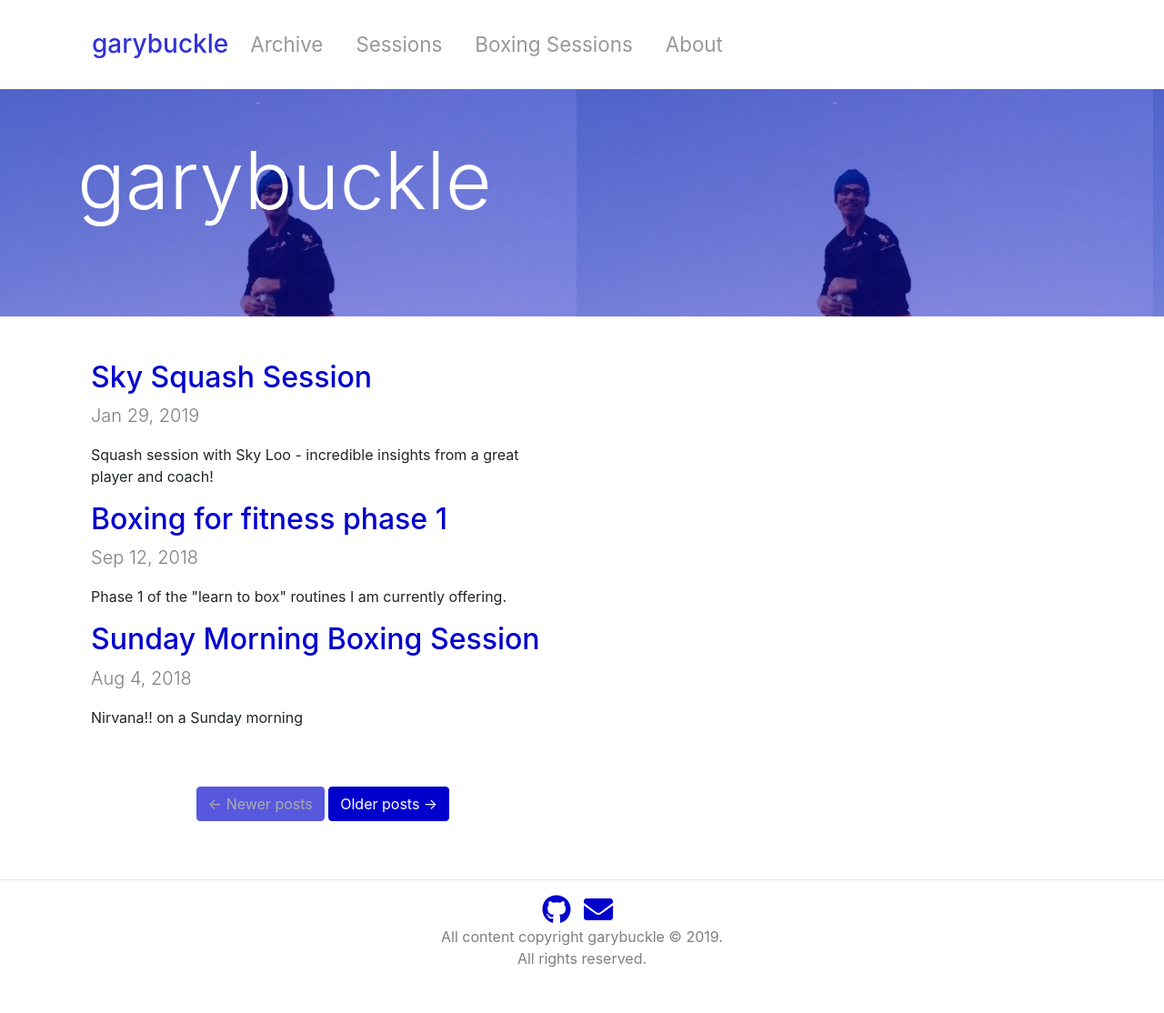
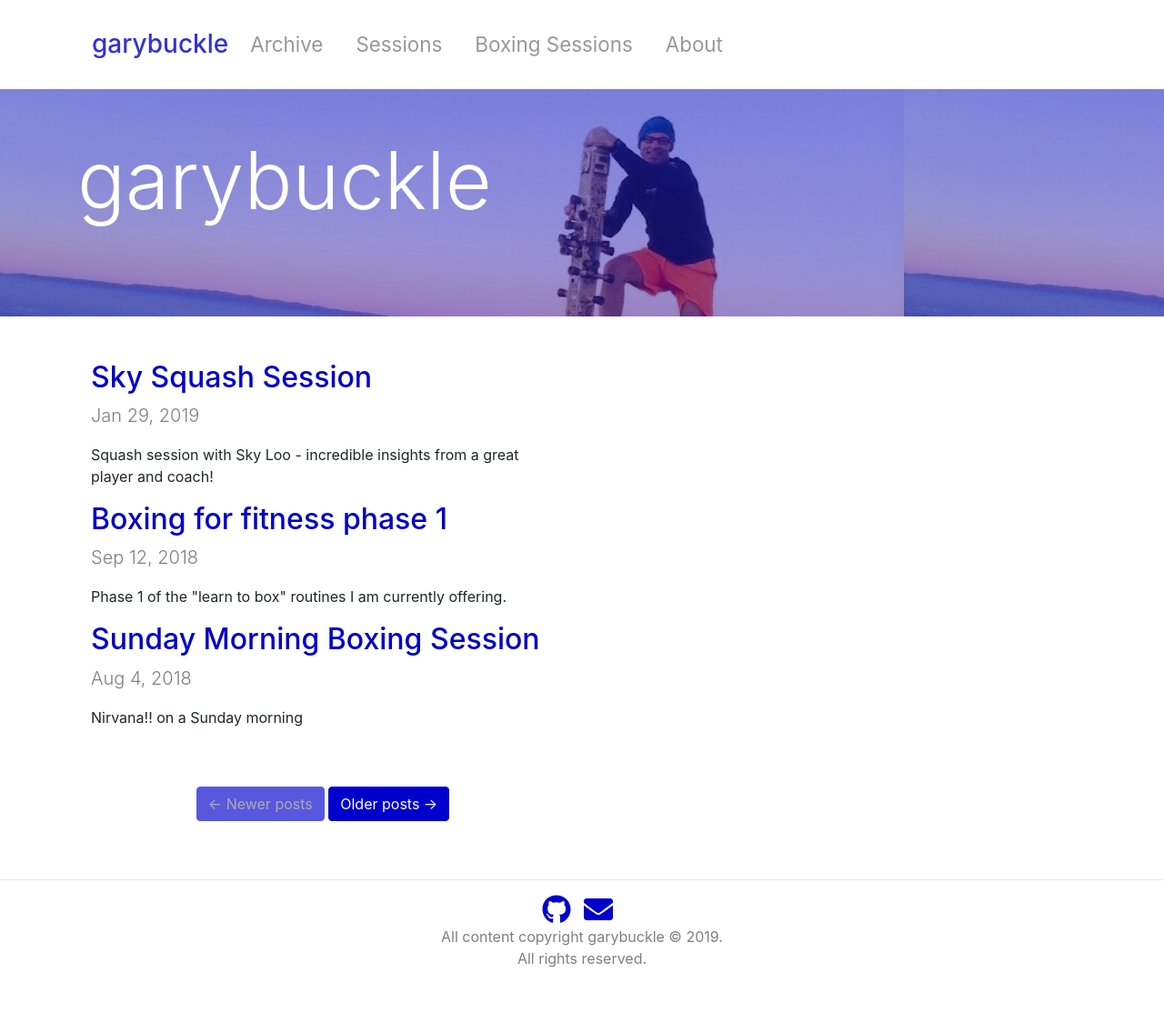
Before and after one commit to garybuckle/garybuckle.github.io, a Jekyll site: the page built from index.html, in a window 1280 px wide. Shown: the whole page at 91% size. Built offline with Jekyll 4.4.1, drawn with Linux system fonts in a browser that asks for light colours; nearby versions of some CDN libraries; the list of posts is cut into pages by our own code.

Commit message:
Re installed bundle

```diff
--- a/404.html
+++ b/404.html
@@ -6,7 +6,7 @@ permalink: /404.html
 <div class="container">
   <div class="row">
     <div class="col pt-5">
-      <h1 class="display-3 text-primary text-center">Sorry, it looks like the file file or resource is missing! - I will fix it ASAP!</h1>
+      <h1 class="display-3 text-primary text-center">Sorry, page is missing! - I will fix it ASAP!</h1>
     </div>
   </div>
 </div>
--- a/_config.yml
+++ b/_config.yml
@@ -2,7 +2,7 @@
 title: garybuckle - health and fitness
 email: iambuckle@icloud.com
 author: Gary Buckle
-description: All about staying fiot and healthy and being...happy!
+description: All about staying fit and healthy and being...happy!
 url:
 
 # Build settings
--- a/css/custom/includes/_banner.scss
+++ b/css/custom/includes/_banner.scss
@@ -1,6 +1,6 @@
 #banner{
   position: relative;
-  background: url('../img/IMG_0112.jpeg');
+  background: url('../img/IMG_0110.jpeg');
   min-height: 250px;
   width: 100%;
 
```
Also changed, not shown: 1 other file.
